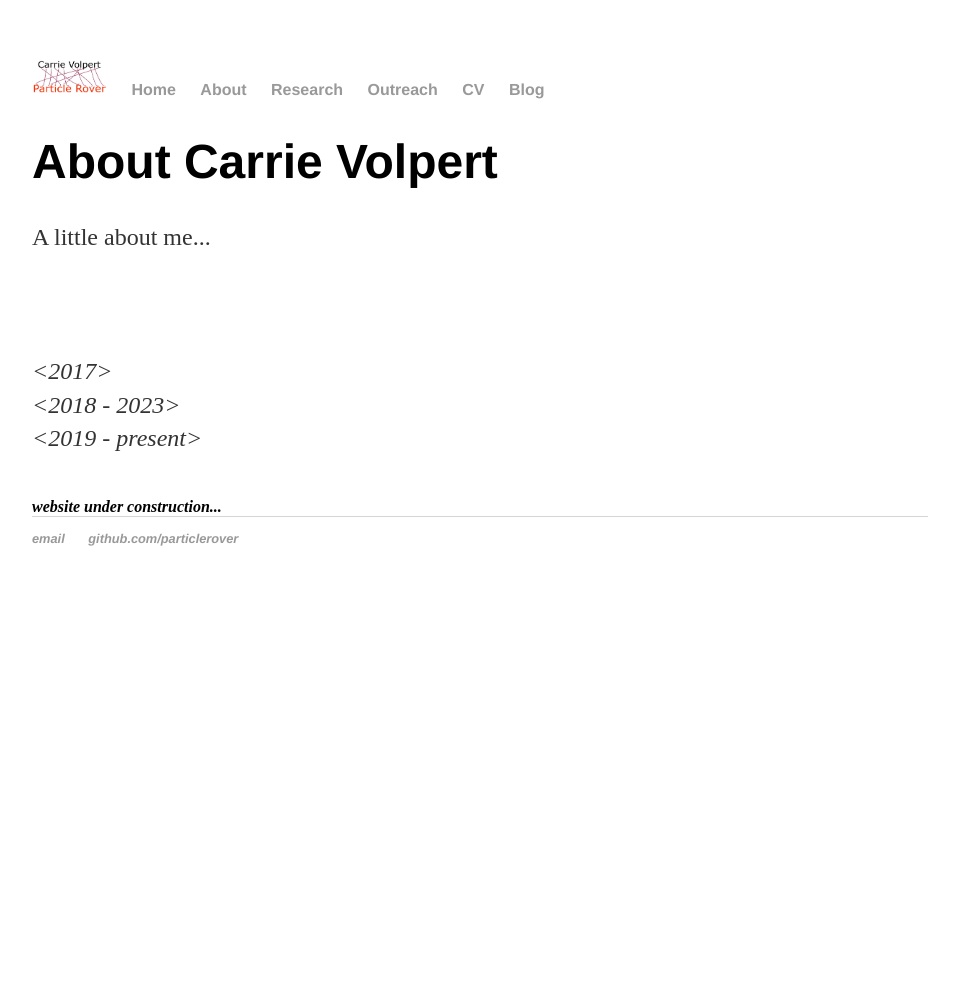
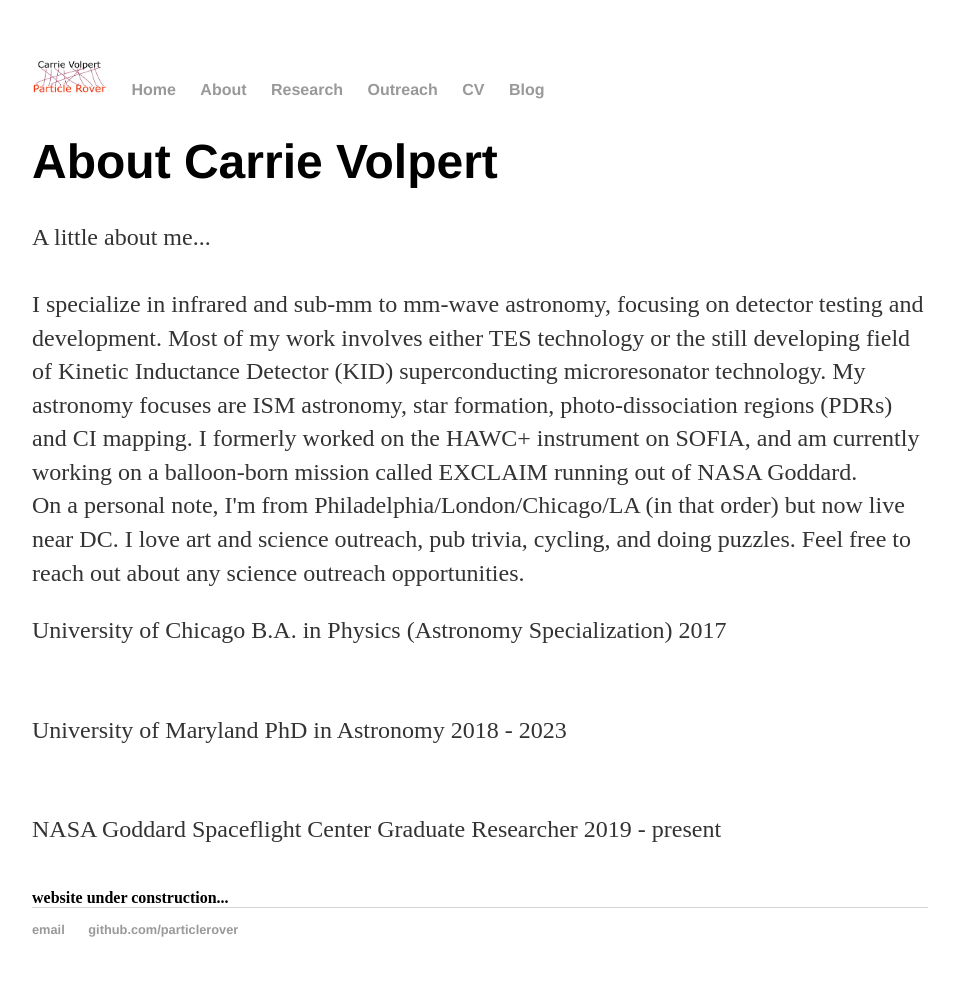
Before and after one commit to particlerover/particlerover.github.io, a Jekyll site: the page built from about/index.html, in a window 1280 px wide. Shown: the whole page, without its empty margins (160-1119 px from the left). Built offline with Jekyll 4.4.1, drawn with Linux system fonts in a browser that asks for light colours; before the commit the page ends 900 px from its top, so only the background shows below that.

Commit message:
Update index.html

```diff
--- a/about/index.html
+++ b/about/index.html
@@ -6,29 +6,30 @@ title: About Carrie Volpert
 		<div class="about">
 			<h1>About Carrie Volpert</h1>
 			<p>A little about me... <br /><br />
-				<I specialize in infrared and sub-mm to mm-wave astronomy, focusing on detector
+				I specialize in infrared and sub-mm to mm-wave astronomy, focusing on detector
 				testing and development. Most of my work involves either TES technology or the
 				still developing field of Kinetic Inductance Detector (KID) superconducting
 				microresonator technology. My astronomy focuses are ISM astronomy, star formation,
 				photo-dissociation regions (PDRs) and CI mapping. I formerly worked on the HAWC+
 				instrument on SOFIA, and am currently working on a balloon-born mission called
-				EXCLAIM running out of NASA Goddard.> <br />
+				EXCLAIM running out of NASA Goddard. <br />
 
-				<On a personal note, I'm from Philadelphia/London/Chicago/LA (in that order) but
+				On a personal note, I'm from Philadelphia/London/Chicago/LA (in that order) but
 				now live near DC. I love art and science outreach, pub trivia, cycling, and
-				doing puzzles. Feel free to reach out about any science outreach opportunities.> <br />
+				doing puzzles. Feel free to reach out about any science outreach opportunities. <br />
+				</p>
 
-				<University of Chicago>
-				<B.A. in Physics (Astronomy Specialization)>
-				<2017> <br />
+				<p>University of Chicago
+				B.A. in Physics (Astronomy Specialization)
+				2017 </p> <br />
 
-				<University of Maryland>
-				<PhD in Astronomy>
-				<2018 - 2023> <br />
+				<p>University of Maryland
+				PhD in Astronomy
+				2018 - 2023 </p> <br />
 
-				<NASA Goddard Spaceflight Center>
-				<Graduate Researcher>
-				<2019 - present>
+				<p>NASA Goddard Spaceflight Center
+				Graduate Researcher
+				2019 - present
 
 				</p>
 			<br> <strong> website under construction... </strong>
```
